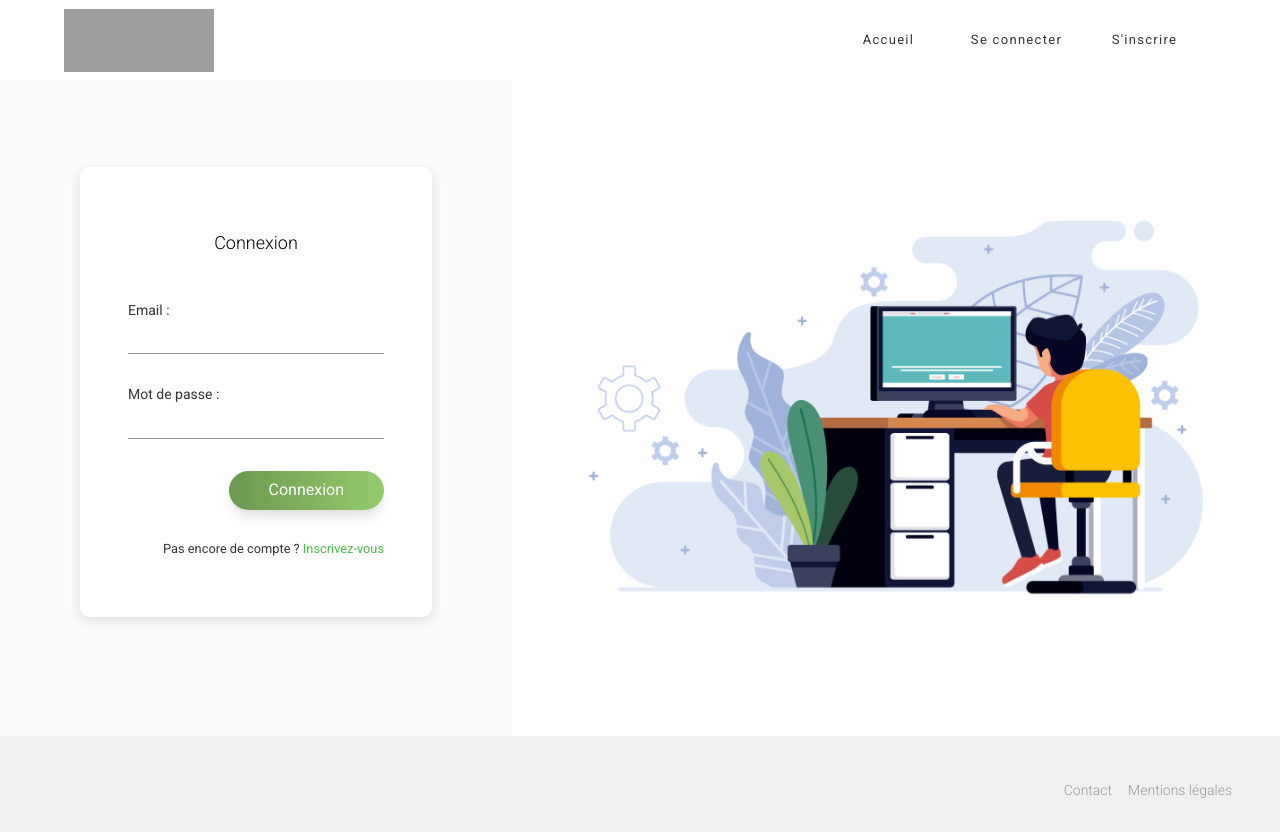
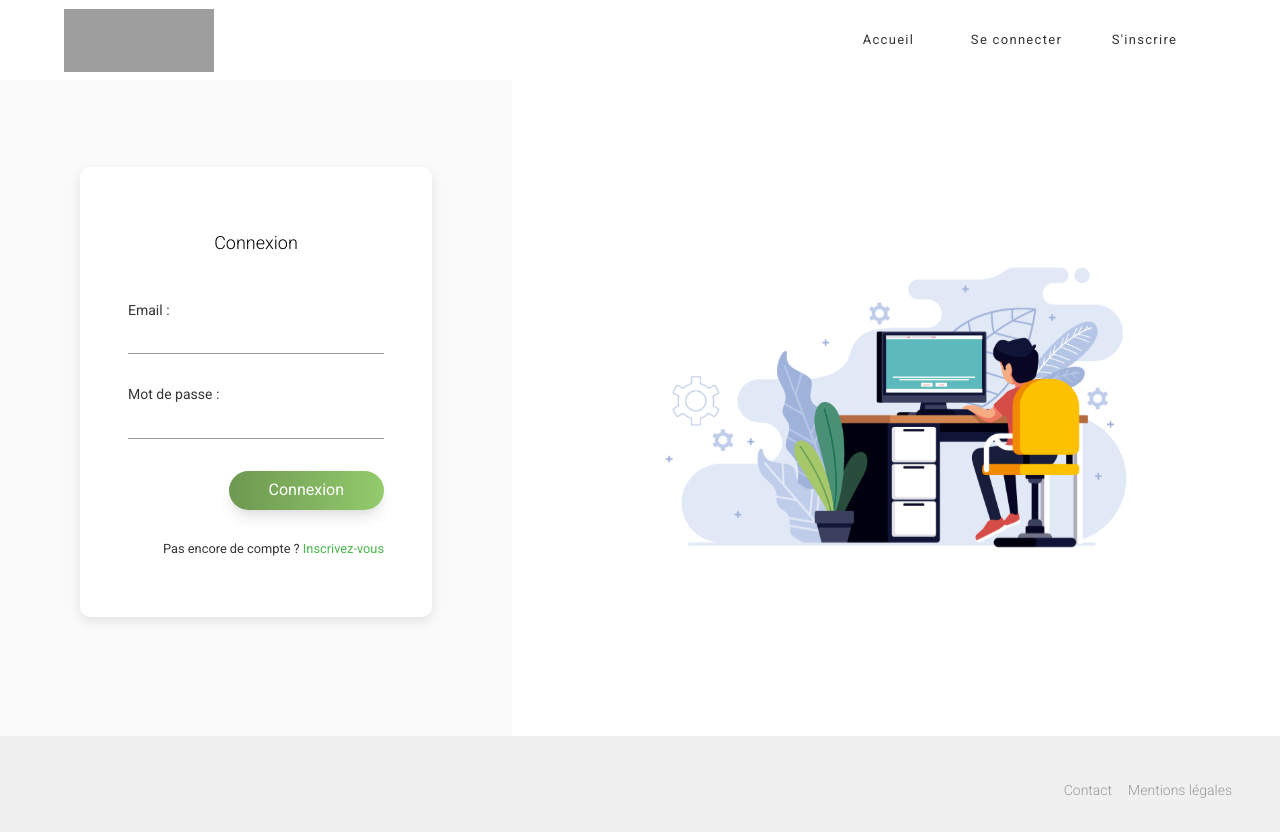
Before and after one commit to GuirecTalmo/ofood-nextjs, a Next.js app: page /connexion in a window 1280 px wide. Built offline with nearby package versions, Linux system fonts and the light colour scheme; grey boxes are pictures that could not be loaded.

Commit message:
Fix : Background container size fixed for better rendering

```diff
--- a/styles/Inscription.module.scss
+++ b/styles/Inscription.module.scss
@@ -38,7 +38,7 @@
 
 .bgContainer {
   position: relative;
-  max-width: 100%;
+  max-width: 75%;
   height: 100%;
   display: flex;
   margin: auto;
```
